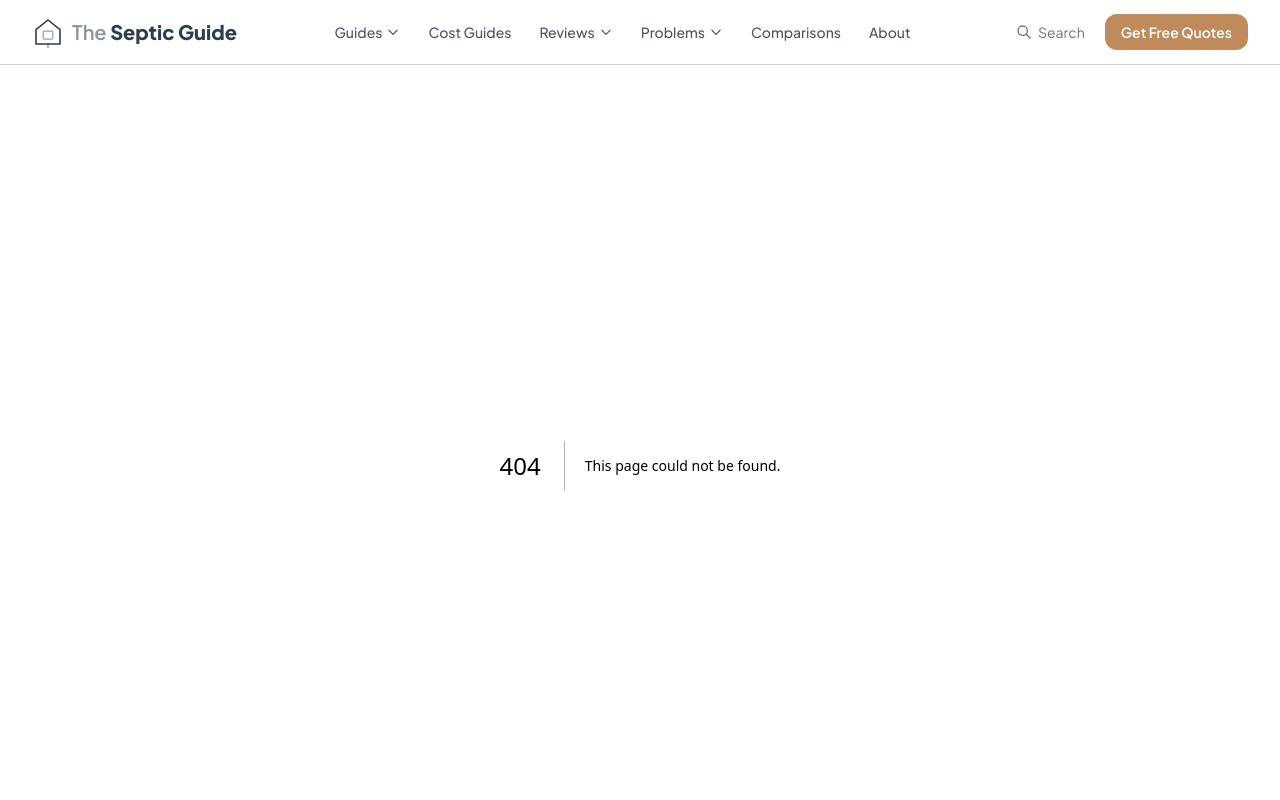
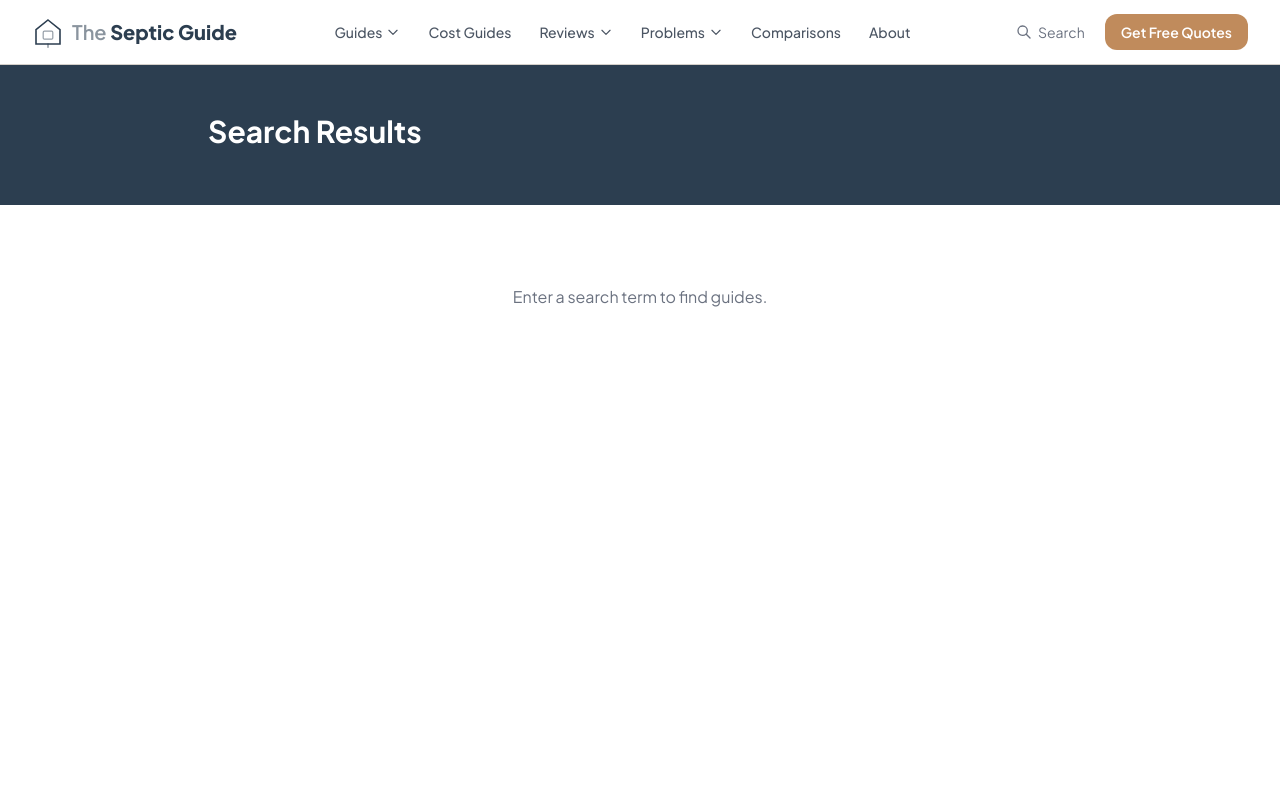
Before and after one commit to thebasementguide2026/theseptic.guide-, a Next.js app: page /search in a window 1280 px wide. Before the commit this address had no page. Shown: the top 800 px of the page. Built offline with nearby package versions, Linux system fonts and the light colour scheme.

Commit message:
Add search results page

```diff
--- /dev/null
+++ b/app/search/page.tsx
@@ -0,0 +1,81 @@
+'use client'
+
+import { useSearchParams } from 'next/navigation'
+import { Suspense } from 'react'
+import Link from 'next/link'
+import { searchArticles } from '@/lib/articles'
+
+function getArticleHref(slug: string): string {
+  if (slug.includes('/')) return `/${slug}`
+  return `/articles/${slug}`
+}
+
+function SearchResults() {
+  const searchParams = useSearchParams()
+  const query = searchParams.get('q') || ''
+  const results = query ? searchArticles(query) : []
+
+  return (
+    <div className="min-h-screen bg-white">
+      <div className="bg-[#2C3E50] text-white py-12">
+        <div className="max-w-4xl mx-auto px-4">
+          <h1 className="text-3xl font-bold mb-2">Search Results</h1>
+          {query && (
+            <p className="text-gray-300">
+              {results.length} result{results.length !== 1 ? 's' : ''} for &quot;{query}&quot;
+            </p>
+          )}
+        </div>
+      </div>
+
+      <div className="max-w-4xl mx-auto px-4 py-8">
+        {!query && (
+          <p className="text-gray-500 text-center py-12">Enter a search term to find guides.</p>
+        )}
+
+        {query && results.length === 0 && (
+          <div className="text-center py-12">
+            <p className="text-gray-500 text-lg mb-2">No guides found for &quot;{query}&quot;</p>
+            <p className="text-gray-400">Try a different search term or browse our <Link href="/" className="text-[#2C3E50] underline">homepage</Link>.</p>
+          </div>
+        )}
+
+        {results.length > 0 && (
+          <div className="space-y-4">
+            {results.map((article) => (
+              <Link
+                key={article.slug}
+                href={getArticleHref(article.slug)}
+                className="block p-6 border border-gray-200 rounded-lg hover:border-[#2C3E50] hover:shadow-md transition-all"
+              >
+                <div className="flex items-center gap-2 mb-2">
+                  <span className="text-xs font-medium text-[#2C3E50] bg-gray-100 px-2 py-0.5 rounded">{article.category}</span>
+                  <span className="text-xs text-gray-400">{article.readTime}</span>
+                </div>
+                <h2 className="text-lg font-semibold text-gray-900 mb-1">{article.title}</h2>
+                <p className="text-sm text-gray-600">{article.description}</p>
+              </Link>
+            ))}
+          </div>
+        )}
+      </div>
+    </div>
+  )
+}
+
+export default function SearchPage() {
+  return (
+    <Suspense fallback={
+      <div className="min-h-screen bg-white">
+        <div className="bg-[#2C3E50] text-white py-12">
+          <div className="max-w-4xl mx-auto px-4">
+            <h1 className="text-3xl font-bold">Search Results</h1>
+          </div>
+        </div>
+        <div className="max-w-4xl mx-auto px-4 py-8 text-center text-gray-400">Loading...</div>
+      </div>
+    }>
+      <SearchResults />
+    </Suspense>
+  )
+}
```
